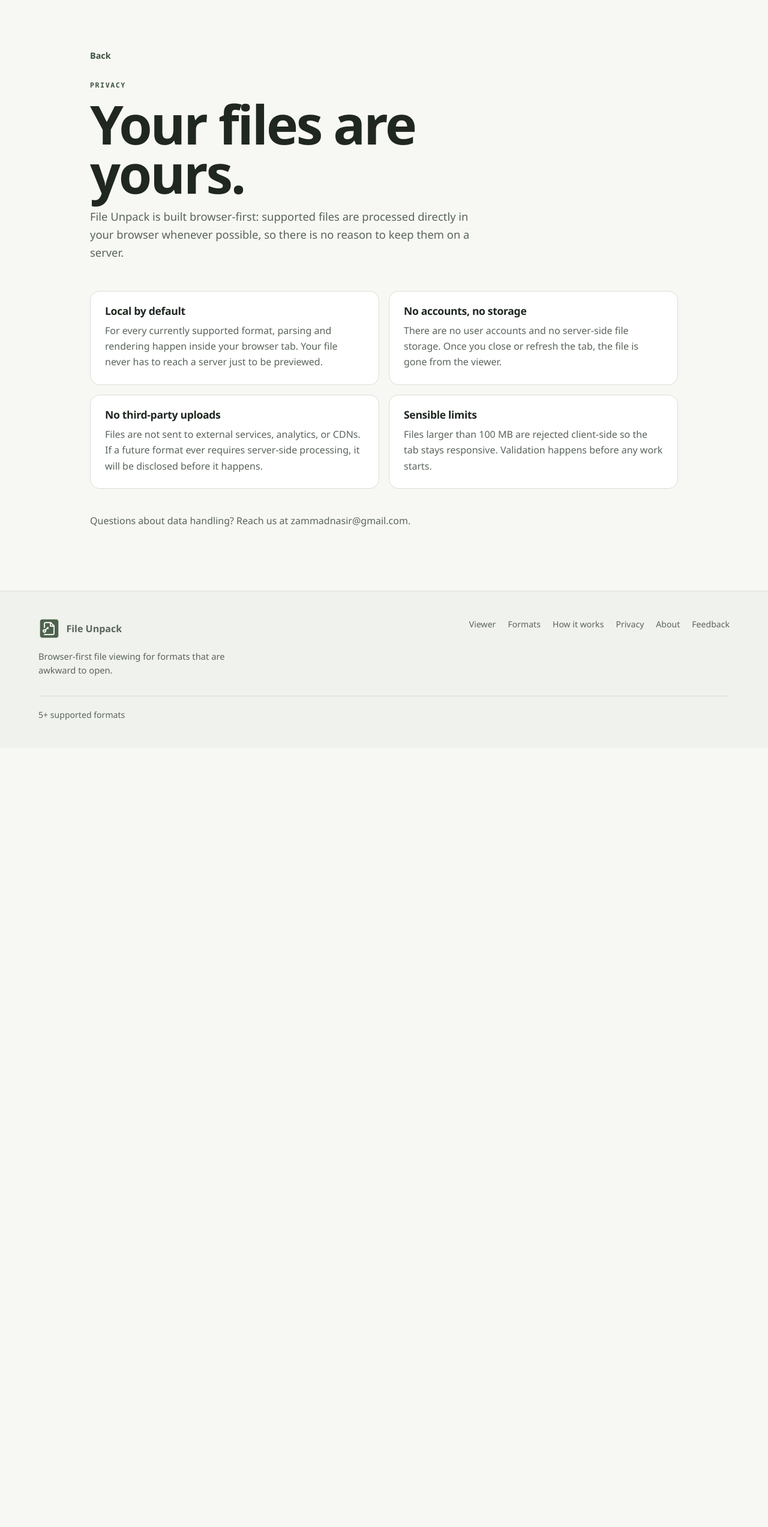
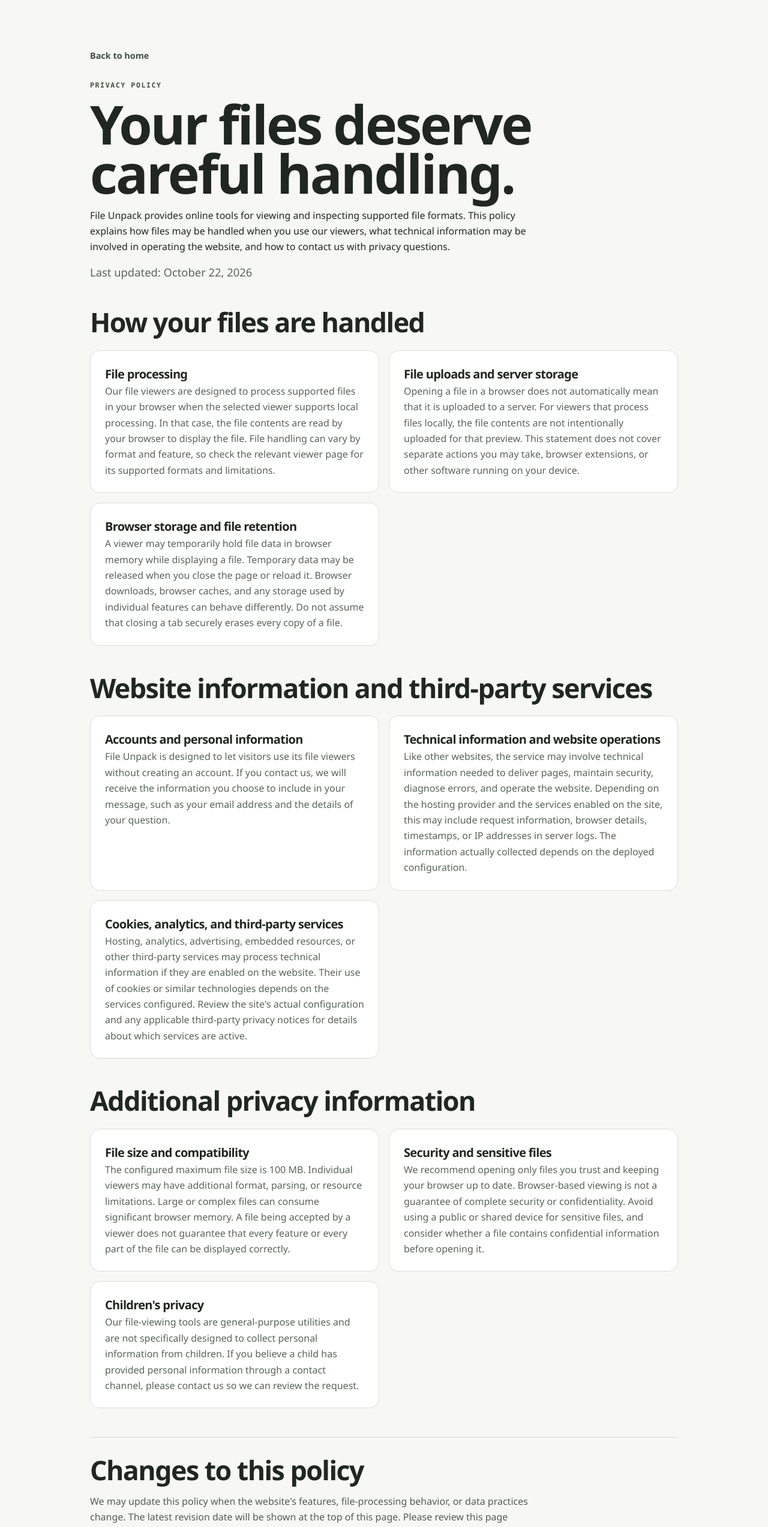
Before and after one commit to ZammadNasir/fileunpack, a Next.js app: page /privacy in a window 1280 px wide. Shown: the part 80-2626 px from the top of the page at 60% size. Before the commit the page ends 1327 px from the top, so only its background shows below. Built offline with nearby package versions, Linux system fonts and the light colour scheme.

Commit message:
Updated privacy page

```diff
--- a/app/(site)/privacy/page.tsx
+++ b/app/(site)/privacy/page.tsx
@@ -2,67 +2,211 @@ import { siteConfig } from "@/src/config/site";
 import type { Metadata } from "next";
 import Link from "next/link";
 
+const pageTitle = `Privacy Policy | ${siteConfig.name}`;
+
+const pageDescription =
+  `Learn how ${siteConfig.name} handles files, browser processing, ` +
+  "technical information, and privacy when you use our online file viewers.";
+
 export const metadata: Metadata = {
-  title: "Privacy",
-  description: `${siteConfig.name} processes files in your browser whenever possible. Read how files are handled.`,
-  alternates: { canonical: "/privacy" },
+  title: pageTitle,
+  description: pageDescription,
+  alternates: {
+    canonical: "/privacy",
+  },
   openGraph: {
-    title: `Privacy | ${siteConfig.name}`,
-    description: `${siteConfig.name} processes files in your browser whenever possible. Read how files are handled.`,
+    title: pageTitle,
+    description: pageDescription,
     url: "/privacy",
     siteName: siteConfig.name,
     type: "website",
   },
 };
 
-const POINTS = [
+const PRIVACY_POINTS = [
   {
-    title: "Local by default",
-    body: "For every currently supported format, parsing and rendering happen inside your browser tab. Your file never has to reach a server just to be previewed.",
+    title: "File processing",
+    body:
+      "Our file viewers are designed to process supported files in your " +
+      "browser when the selected viewer supports local processing. In that " +
+      "case, the file contents are read by your browser to display the file. " +
+      "File handling can vary by format and feature, so check the relevant " +
+      "viewer page for its supported formats and limitations.",
   },
   {
-    title: "No accounts, no storage",
-    body: "There are no user accounts and no server-side file storage. Once you close or refresh the tab, the file is gone from the viewer.",
+    title: "File uploads and server storage",
+    body:
+      "Opening a file in a browser does not automatically mean that it is " +
+      "uploaded to a server. For viewers that process files locally, the " +
+      "file contents are not intentionally uploaded for that preview. This " +
+      "statement does not cover separate actions you may take, browser " +
+      "extensions, or other software running on your device.",
   },
   {
-    title: "No third-party uploads",
-    body: "Files are not sent to external services, analytics, or CDNs. If a future format ever requires server-side processing, it will be disclosed before it happens.",
+    title: "Browser storage and file retention",
+    body:
+      "A viewer may temporarily hold file data in browser memory while " +
+      "displaying a file. Temporary data may be released when you close " +
+      "the page or reload it. Browser downloads, browser caches, and any " +
+      "storage used by individual features can behave differently. Do not " +
+      "assume that closing a tab securely erases every copy of a file.",
   },
   {
-    title: "Sensible limits",
-    body: `Files larger than ${siteConfig.maxFileSizeMB} MB are rejected client-side so the tab stays responsive. Validation happens before any work starts.`,
+    title: "Accounts and personal information",
+    body:
+      `${siteConfig.name} is designed to let visitors use its file viewers ` +
+      "without creating an account. If you contact us, we will receive the " +
+      "information you choose to include in your message, such as your email " +
+      "address and the details of your question.",
+  },
+  {
+    title: "Technical information and website operations",
+    body:
+      "Like other websites, the service may involve technical information " +
+      "needed to deliver pages, maintain security, diagnose errors, and " +
+      "operate the website. Depending on the hosting provider and the " +
+      "services enabled on the site, this may include request information, " +
+      "browser details, timestamps, or IP addresses in server logs. The " +
+      "information actually collected depends on the deployed configuration.",
+  },
+  {
+    title: "Cookies, analytics, and third-party services",
+    body:
+      "Hosting, analytics, advertising, embedded resources, or other " +
+      "third-party services may process technical information if they are " +
+      "enabled on the website. Their use of cookies or similar technologies " +
+      "depends on the services configured. Review the site's actual " +
+      "configuration and any applicable third-party privacy notices for " +
+      "details about which services are active.",
+  },
+  {
+    title: "File size and compatibility",
+    body:
+      `The configured maximum file size is ${siteConfig.maxFileSizeMB} MB. ` +
+      "Individual viewers may have additional format, parsing, or resource " +
+      "limitations. Large or complex files can consume significant browser " +
+      "memory. A file being accepted by a viewer does not guarantee that " +
+      "every feature or every part of the file can be displayed correctly.",
+  },
+  {
+    title: "Security and sensitive files",
+    body:
+      "We recommend opening only files you trust and keeping your browser " +
+      "up to date. Browser-based viewing is not a guarantee of complete " +
+      "security or confidentiality. Avoid using a public or shared device " +
+      "for sensitive files, and consider whether a file contains confidential " +
+      "information before opening it.",
+  },
+  {
+    title: "Children's privacy",
+    body:
+      "Our file-viewing tools are general-purpose utilities and are not " +
+      "specifically designed to collect personal information from children. " +
+      "If you believe a child has provided personal information through a " +
+      "contact channel, please contact us so we can review the request.",
   },
 ];
 
 export default function PrivacyPage() {
   return (
     <main className="format-page">
-      <section className="format-hero">
+      <section aria-labelledby="privacy-heading" className="format-hero">
         <Link className="back-link" href="/">
-          Back
+          Back to home
         </Link>
-        <p className="eyebrow">Privacy</p>
-        <h1>Your files are yours.</h1>
+
+        <p className="eyebrow">Privacy policy</p>
+
+        <h1 id="privacy-heading">Your files deserve careful handling.</h1>
+
         <p>
-          {siteConfig.name} is built browser-first: supported files are
-          processed directly in your browser whenever possible, so there is no
-          reason to keep them on a server.
+          {siteConfig.name} provides online tools for viewing and inspecting
+          supported file formats. This policy explains how files may be handled
+          when you use our viewers, what technical information may be involved
+          in operating the website, and how to contact us with privacy
+          questions.
+        </p>
+
+        <p className="mt-4 text-sm text-ink/65">
+          Last updated: October 22, 2026
         </p>
       </section>
 
-      <section className="content-grid">
-        {POINTS.map((point) => (
-          <article key={point.title}>
-            <h2>{point.title}</h2>
-            <p>{point.body}</p>
-          </article>
-        ))}
+      <section aria-labelledby="file-handling-heading" className="mt-10">
+        <h2 id="file-handling-heading">How your files are handled</h2>
+
+        <div className="content-grid mt-6">
+          {PRIVACY_POINTS.slice(0, 3).map((point) => (
+            <article key={point.title}>
+              <h3>{point.title}</h3>
+              <p>{point.body}</p>
+            </article>
+          ))}
+        </div>
       </section>
 
-      <p className="local-note mb-6 mt-10">
-        Questions about data handling? Reach us at{" "}
-        <a href="mailto:feedback@fileunpack.com">zammadnasir@gmail.com</a>.
-      </p>
+      <section aria-labelledby="website-data-heading" className="mt-12">
+        <h2 id="website-data-heading">
+          Website information and third-party services
+        </h2>
+
+        <div className="content-grid mt-6">
+          {PRIVACY_POINTS.slice(3, 6).map((point) => (
+            <article key={point.title}>
+              <h3>{point.title}</h3>
+              <p>{point.body}</p>
+            </article>
+          ))}
+        </div>
+      </section>
+
+      <section aria-labelledby="additional-privacy-heading" className="mt-12">
+        <h2 id="additional-privacy-heading">Additional privacy information</h2>
+
+        <div className="content-grid mt-6">
+          {PRIVACY_POINTS.slice(6).map((point) => (
+            <article key={point.title}>
+              <h3>{point.title}</h3>
+              <p>{point.body}</p>
+            </article>
+          ))}
+        </div>
+      </section>
+
+      <section
+        aria-labelledby="changes-heading"
+        className="mt-12 border-t border-ink/15 pt-8"
+      >
+        <h2 id="changes-heading">Changes to this policy</h2>
+
+        <p className="mt-3 max-w-3xl leading-relaxed text-ink/75">
+          We may update this policy when the website's features, file-processing
+          behavior, or data practices change. The latest revision date will be
+          shown at the top of this page. Please review this page periodically
+          for updates.
+        </p>
+      </section>
+
+      <section
+        aria-labelledby="contact-heading"
+        className="mt-10 border-t border-ink/15 pb-10 pt-8"
+      >
+        <h2 id="contact-heading">Contact us about privacy</h2>
+
+        <p className="mt-3 max-w-3xl leading-relaxed text-ink/75">
+          If you have a question about this policy or how the website handles
+          information, contact us by email. Please do not attach confidential
+          files or sensitive personal information unless it is necessary for
+          your request.
+        </p>
+
+        <a
+          href="mailto:zammadnasir@gmail.com?subject=Privacy%20inquiry"
+          className="mt-4 inline-block font-semibold text-sage-deep underline underline-offset-4"
+        >
+          Contact us about privacy
+        </a>
+      </section>
     </main>
   );
 }
--- a/components/format/FormatPageContent.tsx
+++ b/components/format/FormatPageContent.tsx
@@ -38,7 +38,7 @@ export function FormatPageContent({ format }: FormatPageContentProps) {
 
             <a
               href="#open-file"
-              className="mt-7 inline-flex min-h-12 items-center justify-center bg-ink px-6 py-3 text-sm font-semibold text-white transition-colors hover:bg-sage-deep focus-visible:outline focus-visible:outline-2 focus-visible:outline-offset-4 focus-visible:outline-ink"
+              className="mt-7 inline-flex min-h-12 items-center justify-center bg-ink px-6 py-3 text-sm font-semibold text-white transition-colors hover:bg-sage-deep focus-visible:outline focus-visible:outline-offset-4 focus-visible:outline-ink"
             >
               Open {formatLabel} file
             </a>
@@ -71,7 +71,7 @@ export function FormatPageContent({ format }: FormatPageContentProps) {
 
           <a
             href="#format-guide"
-            className="hero-action flex min-w-0 flex-col justify-center border-b border-ink/15 bg-white px-6 py-8 transition-colors hover:bg-mist focus-visible:outline focus-visible:outline-2 focus-visible:outline-inset focus-visible:outline-ink md:px-10 lg:py-12"
+            className="hero-action flex min-w-0 flex-col justify-center border-b border-ink/15 bg-white px-6 py-8 transition-colors hover:bg-mist focus-visible:outline focus-visible:outline-inset focus-visible:outline-ink md:px-10 lg:py-12"
           >
             <span className="block font-mono text-[11px] uppercase tracking-[0.2em] text-ink/70">
               Format details
@@ -93,7 +93,7 @@ export function FormatPageContent({ format }: FormatPageContentProps) {
             <a
               href={format.sampleFile}
               download={`sample.${format.extension}`}
-              className="hero-action flex min-w-0 flex-col justify-center border-b border-ink/15 bg-white px-6 py-8 transition-colors hover:bg-mist focus-visible:outline focus-visible:outline-2 focus-visible:outline-inset focus-visible:outline-ink md:px-10 lg:py-12"
+              className="hero-action flex min-w-0 flex-col justify-center border-b border-ink/15 bg-white px-6 py-8 transition-colors hover:bg-mist focus-visible:outline-2 focus-visible:outline-inset focus-visible:outline-ink md:px-10 lg:py-12"
             >
               <span className="block font-mono text-[11px] uppercase tracking-[0.2em] text-ink/70">
                 Example file
```
